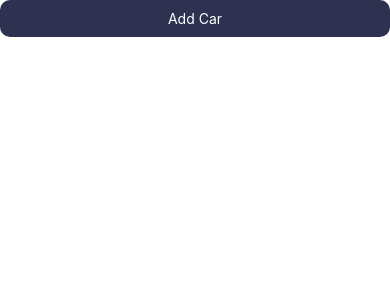
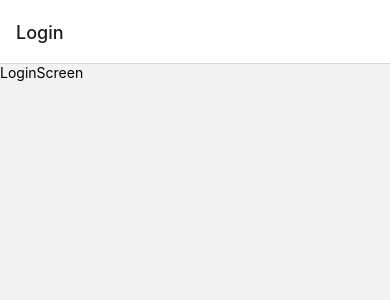
Before and after one commit to sagar-monga/CarAssist, a React Native app: screen / in a window 390 px wide. Shown: the top 300 px of the page. Built offline with nearby package versions, Linux system fonts and the light colour scheme.

Commit message:
feat: add authentication based stack routing

```diff
--- a/package.json
+++ b/package.json
@@ -12,6 +12,7 @@
   },
   "dependencies": {
     "@react-navigation/native": "^6.1.9",
+    "@react-navigation/native-stack": "^6.9.17",
     "react": "18.2.0",
     "react-native": "0.73.1",
     "react-native-safe-area-context": "^4.8.2",
--- a/src/App.tsx
+++ b/src/App.tsx
@@ -1,5 +1,5 @@
+import Router from '@navigation/Router';
 import { NavigationContainer } from '@react-navigation/native';
-import HomeScreen from '@screens/HomeScreen';
 import React from 'react';
 import { SafeAreaView, StyleSheet } from 'react-native';
 
@@ -7,7 +7,7 @@ function App(): React.JSX.Element {
   return (
     <SafeAreaView style={styles.rootcontainer}>
       <NavigationContainer>
-        <HomeScreen />
+        <Router />
       </NavigationContainer>
     </SafeAreaView>
   );
--- /dev/null
+++ b/src/navigation/AuthorizedRouter.tsx
@@ -0,0 +1,16 @@
+import { createNativeStackNavigator } from '@react-navigation/native-stack';
+import HomeScreen from '@screens/HomeScreen';
+import React from 'react';
+import { AppRoutes } from './types/AppRoutes';
+
+const AuthorizedRoute = createNativeStackNavigator();
+
+const AuthorizedRouter = () => {
+  return (
+    <AuthorizedRoute.Navigator>
+      <AuthorizedRoute.Screen name={AppRoutes.Home} component={HomeScreen} />
+    </AuthorizedRoute.Navigator>
+  );
+};
+
+export default AuthorizedRouter;
--- a/src/navigation/Router.tsx
+++ b/src/navigation/Router.tsx
@@ -1,14 +1,28 @@
-import { StyleSheet, Text, View } from 'react-native'
-import React from 'react'
+import { createNativeStackNavigator } from '@react-navigation/native-stack';
+import React from 'react';
+import AuthorizedRouter from './AuthorizedRouter';
+import UnauthorizedRouter from './UnauthorizedRouter';
+import { BaseRouter } from './types/AppRoutes';
+
+const BaseStack = createNativeStackNavigator();
 
 const Router = () => {
+  const isLoggedIn = false;
   return (
-    <View>
-      <Text>Router</Text>
-    </View>
-  )
-}
+    <BaseStack.Navigator screenOptions={{ headerShown: false }}>
+      {isLoggedIn ? (
+        <BaseStack.Screen
+          name={BaseRouter.Authorized}
+          component={AuthorizedRouter}
+        />
+      ) : (
+        <BaseStack.Screen
+          name={BaseRouter.Unauthorized}
+          component={UnauthorizedRouter}
+        />
+      )}
+    </BaseStack.Navigator>
+  );
+};
 
-export default Router
-
-const styles = StyleSheet.create({})
+export default Router;
--- /dev/null
+++ b/src/navigation/UnauthorizedRouter.tsx
@@ -0,0 +1,19 @@
+import { createNativeStackNavigator } from '@react-navigation/native-stack';
+import LoginScreen from '@screens/LoginScreen';
+import React from 'react';
+import { AppRoutes } from './types/AppRoutes';
+
+const UnauthorizedRoute = createNativeStackNavigator();
+
+const UnauthorizedRouter = () => {
+  return (
+    <UnauthorizedRoute.Navigator>
+      <UnauthorizedRoute.Screen
+        name={AppRoutes.Login}
+        component={LoginScreen}
+      />
+    </UnauthorizedRoute.Navigator>
+  );
+};
+
+export default UnauthorizedRouter;
--- /dev/null
+++ b/src/navigation/types/AppRoutes.ts
@@ -0,0 +1,9 @@
+export const BaseRouter = {
+  Authorized: 'Authorized',
+  Unauthorized: 'Unauthorized',
+};
+
+export const AppRoutes = {
+  Home: 'Home',
+  Login: 'Login',
+};
--- /dev/null
+++ b/src/screens/LoginScreen.tsx
@@ -0,0 +1,15 @@
+import { StyleSheet, Text, View } from 'react-native';
+import React from 'react';
+import ParentView from '@components/ParentView';
+
+const LoginScreen = () => {
+  return (
+    <ParentView>
+      <Text>LoginScreen</Text>
+    </ParentView>
+  );
+};
+
+export default LoginScreen;
+
+const styles = StyleSheet.create({});
```
